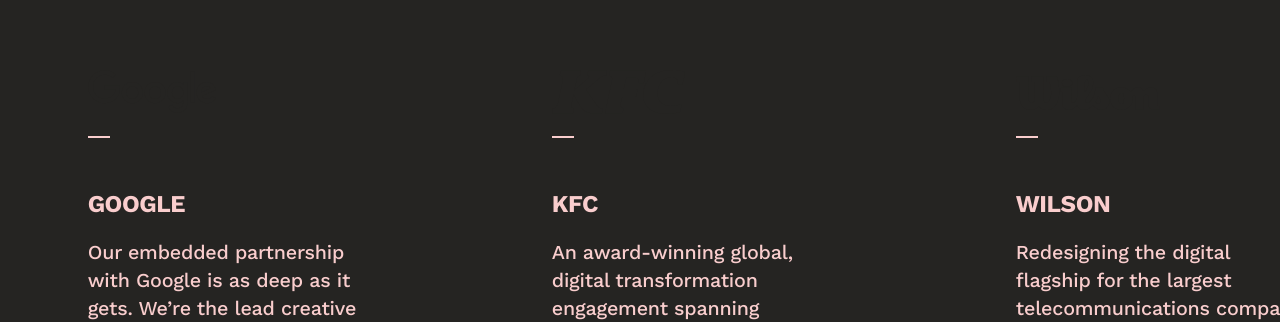
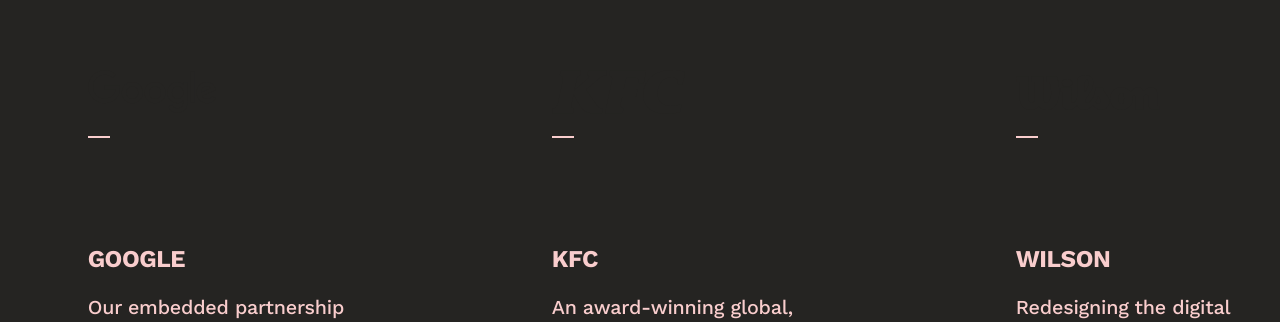
Before and after one commit to BatuhanBudak/Basic-Agecny-Home-Page, a Next.js app: page / in a window 1280 px wide. Shown: the part 2300-2622 px from the top of the page. Built offline with nearby package versions, Linux system fonts and the light colour scheme.

Commit message:
Add offset value to caroseul progress bar

```diff
--- a/components/Clients.tsx
+++ b/components/Clients.tsx
@@ -1,26 +1,17 @@
 import React, { useRef, useEffect, useState } from "react";
 import Image from "next/image";
-import {
-  isDragActive,
-  motion,
-  useMotionValue,
-  useTransform,
-} from "framer-motion";
+import { motion, useMotionValue, useTransform } from "framer-motion";
 
 export default function Clients() {
   const [carouselWidth, setCarouselWidth] = useState(0);
-  const [progressWidth, setProgressBarWidth] = useState(0);
-
   const carouselRef = useRef();
   const barRef = useRef();
   const stageRef = useRef();
-  const dragProgressBarBreakpoint = 1280;
   const progressBarWidth = 400;
   let x = useMotionValue(0);
-
   let progressBarX = useTransform(x, (latest) => {
     let max = carouselWidth - progressBarWidth;
-    return clamp(-latest, 0, max);
+    return clamp(-latest - 175, 0, max);
   });
 
   function clamp(number, min, max) {
@@ -29,19 +20,11 @@ export default function Clients() {
 
   useEffect(() => {
     const carousel = carouselRef.current;
+
     if (carousel) {
       setCarouselWidth(carousel.scrollWidth - carousel.offsetWidth);
     }
   }, []);
-
-  // function handleDrag() {
-  //   setValue(latest.x);
-  //   // console.log(stageRef.current.getBoundingClientRect());
-  //   // barX.set(stageRef.current.getBoundingClientRect().left);
-  //   // let handleBounds = barRef.current.getBoundingClientRect();
-  //   // let middleOfBar = handleBounds.x + handleBounds.width / 2;
-  //   setCurrentX(lastX);
-  // }
 
   return (
     <section className="clients">
@@ -67,11 +50,12 @@ export default function Clients() {
           drag="x"
           dragConstraints={{ right: 0, left: -carouselWidth }}
           dragElastic={false}
-          // onDragStart={handleDrag}
-          // onDragEnd={handleDrag}
-          // onDragEnd={handleDrag}
           ref={stageRef}
-          style={{ x }}
+          style={{
+            x,
+            transitionTimingFunction: "ease-out",
+            transformOrigin: "left",
+          }}
         >
           <motion.ul>
             <motion.li className="carousel__stage__item">
@@ -211,8 +195,7 @@ export default function Clients() {
               className="carousel__progress-bar"
               ref={barRef}
               initial={{ x: 0 }}
-              // transition={{ ease: "easeOut", duration: 2 }}
-              style={{ x: progressBarX }}
+              style={{ x: progressBarX, transitionTimingFunction: "ease-out" }}
             ></motion.span>
           </span>
         </div>
--- a/styles/clients.css
+++ b/styles/clients.css
@@ -63,7 +63,6 @@
   user-select: none;
   backface-visibility: hidden;
   z-index: 2;
-  cursor: grab;
   overflow: hidden;
 }
 
@@ -74,10 +73,14 @@
   padding-right: var(--grid-padding);
   padding-left: var(--grid-padding);
   position: relative;
+  cursor: grab;
+}
+.dragging.caroseul__stage {
+  cursor: grabbing;
 }
 
 .carousel ul {
-  /* pointer-events: all; */
+  pointer-events: all;
   white-space: nowrap;
 }
 
@@ -93,6 +96,7 @@
       var(--grid-column-count) * 5
   );
   opacity: 1;
+  cursor: grabbing;
 }
 
 .clients .asset {
@@ -113,7 +117,11 @@
   text-transform: uppercase;
   position: relative;
 }
-
+@media only screen and (min-width: 1280px) {
+  .clients__title {
+    padding-top: 10rem;
+  }
+}
 .clients__title::before {
   content: "";
   width: 2rem;
```
